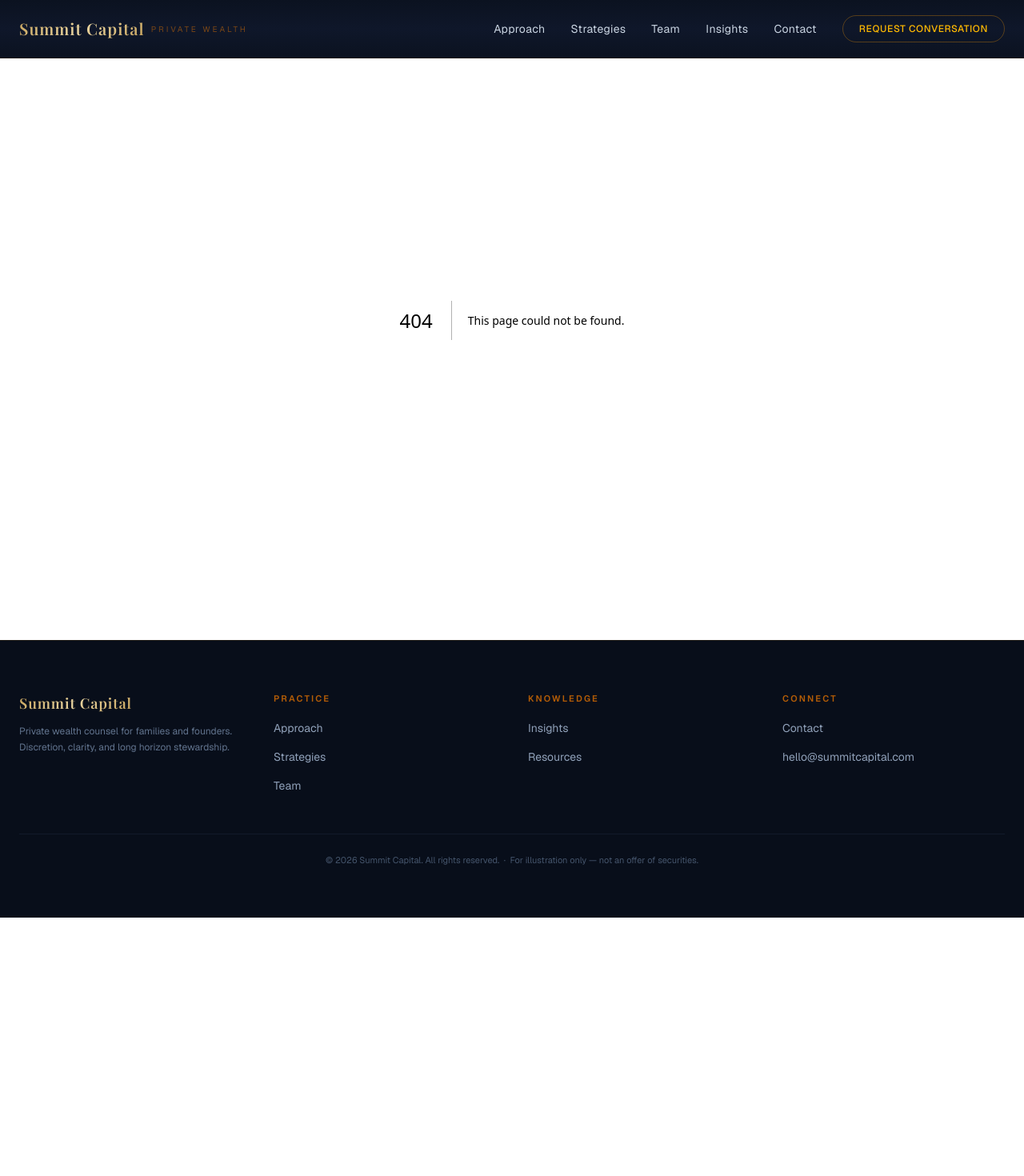
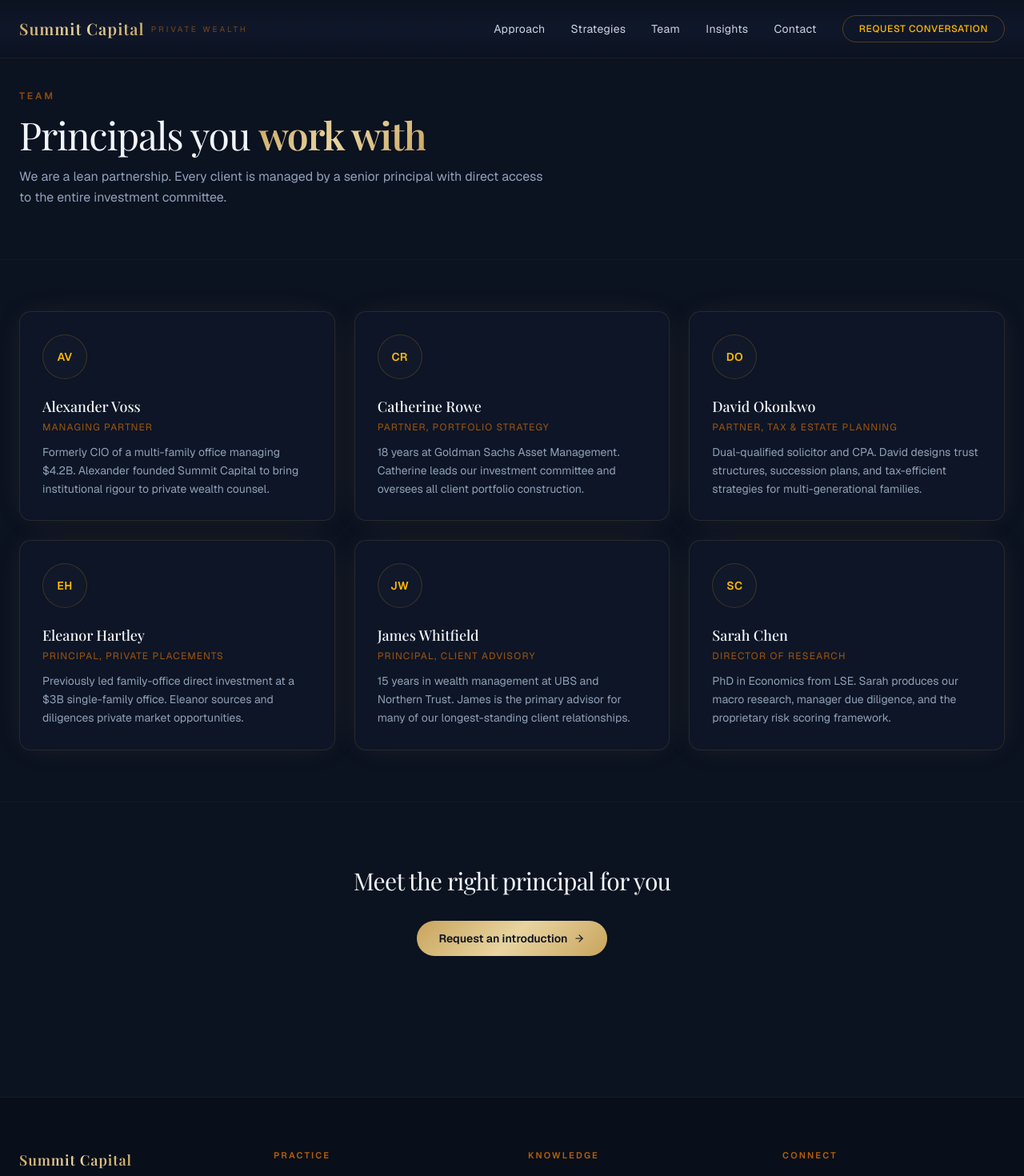
Before and after one commit to anas-khan-antimatter/mkt-summit-capital, a Next.js app: page /team in a window 1280 px wide. Before the commit this address had no page. Shown: the top 1470 px of the page at 80% size. Before the commit the page ends 1147 px from the top, so only its background shows below. Built offline with nearby package versions, Linux system fonts and the light colour scheme; a web font is replaced by a local one.

Commit message:
antimatter: checkpoint c-1790732969824-7cbk3

```diff
--- /dev/null
+++ b/src/app/team/page.tsx
@@ -0,0 +1,96 @@
+import Link from "next/link";
+import { ArrowRight, Linkedin } from "lucide-react";
+
+const teamMembers = [
+  {
+    name: "Alexander Voss",
+    title: "Managing Partner",
+    bio: "Formerly CIO of a multi-family office managing $4.2B. Alexander founded Summit Capital to bring institutional rigour to private wealth counsel.",
+    initials: "AV",
+  },
+  {
+    name: "Catherine Rowe",
+    title: "Partner, Portfolio Strategy",
+    bio: "18 years at Goldman Sachs Asset Management. Catherine leads our investment committee and oversees all client portfolio construction.",
+    initials: "CR",
+  },
+  {
+    name: "David Okonkwo",
+    title: "Partner, Tax & Estate Planning",
+    bio: "Dual-qualified solicitor and CPA. David designs trust structures, succession plans, and tax-efficient strategies for multi-generational families.",
+    initials: "DO",
+  },
+  {
+    name: "Eleanor Hartley",
+    title: "Principal, Private Placements",
+    bio: "Previously led family-office direct investment at a $3B single-family office. Eleanor sources and diligences private market opportunities.",
+    initials: "EH",
+  },
+  {
+    name: "James Whitfield",
+    title: "Principal, Client Advisory",
+    bio: "15 years in wealth management at UBS and Northern Trust. James is the primary advisor for many of our longest-standing client relationships.",
+    initials: "JW",
+  },
+  {
+    name: "Sarah Chen",
+    title: "Director of Research",
+    bio: "PhD in Economics from LSE. Sarah produces our macro research, manager due diligence, and the proprietary risk scoring framework.",
+    initials: "SC",
+  },
+];
+
+export default function TeamPage() {
+  return (
+    <div className="pt-28 pb-24">
+      {/* Hero */}
+      <section className="px-6 pb-16">
+        <div className="mx-auto max-w-7xl">
+          <p className="text-xs font-semibold tracking-[0.25em] text-amber-600/60 uppercase">Team</p>
+          <h1 className="mt-4 text-4xl font-heading font-light tracking-tight md:text-5xl">
+            Principals you <span className="gold-gradient-text font-semibold">work with</span>
+          </h1>
+          <p className="mt-4 max-w-2xl text-base text-slate-400 leading-relaxed">
+            We are a lean partnership. Every client is managed by a senior principal with direct
+            access to the entire investment committee.
+          </p>
+        </div>
+      </section>
+
+      {/* Grid */}
+      <section className="border-t border-amber-500/5 px-6 py-16">
+        <div className="mx-auto max-w-7xl grid gap-6 md:grid-cols-2 lg:grid-cols-3">
+          {teamMembers.map((person) => (
+            <div
+              key={person.name}
+              className="glass-panel rounded-2xl p-7 glow-gold transition-all duration-500 hover:border-amber-500/30"
+            >
+              <div className="flex h-14 w-14 items-center justify-center rounded-full border border-amber-500/20 bg-[#10182a] text-sm font-semibold tracking-wide text-amber-400">
+                {person.initials}
+              </div>
+              <h2 className="mt-5 text-lg font-heading font-medium text-slate-100">{person.name}</h2>
+              <p className="mt-1 text-xs tracking-[0.1em] text-amber-600/70 uppercase">{person.title}</p>
+              <p className="mt-3 text-sm text-slate-400 leading-relaxed">{person.bio}</p>
+            </div>
+          ))}
+        </div>
+      </section>
+
+      {/* CTA */}
+      <section className="border-t border-amber-500/5 px-6 py-20">
+        <div className="mx-auto max-w-7xl text-center">
+          <h2 className="text-2xl font-heading font-light tracking-tight md:text-3xl">
+            Meet the right principal for you
+          </h2>
+          <Link
+            href="/contact"
+            className="mt-8 inline-flex items-center gap-2 rounded-full gold-gradient px-7 py-3 text-sm font-semibold text-[#0b1220] transition-all hover:brightness-110"
+          >
+            Request an introduction
+            <ArrowRight size={14} />
+          </Link>
+        </div>
+      </section>
+    </div>
+  );
+}
```
